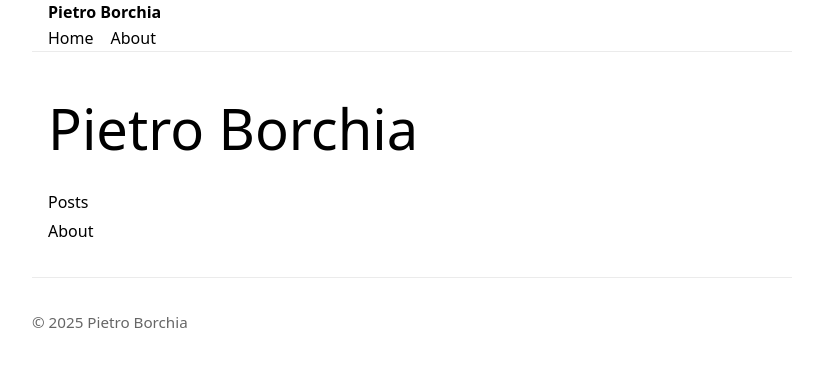
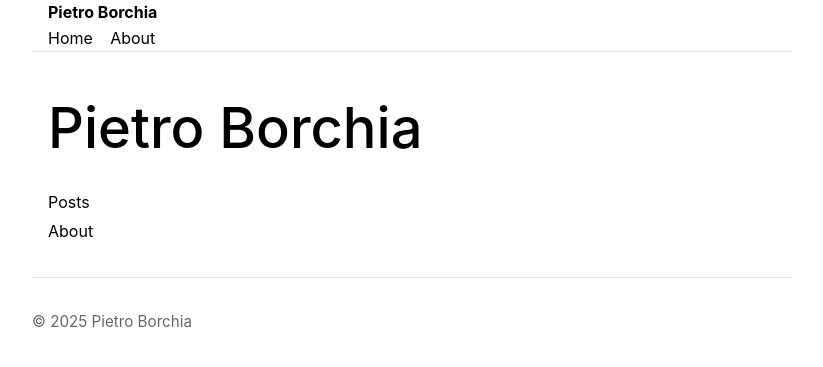
Before and after one commit to pietroborchia/my-blog, a Jekyll site: the page built from index.md, in a window 1280 px wide. Shown: the top 367 px of the page, without its empty margins (228-1051 px from the left). Built offline with Jekyll 4.4.1, drawn with Linux system fonts in a browser that asks for light colours.

Commit message:
Update style.css

```diff
--- a/assets/style.css
+++ b/assets/style.css
@@ -1,7 +1,7 @@
 
 :root { --maxw: 760px; --pad: 1rem; --radius: 12px; --border: 1px solid rgba(0,0,0,.08); }
 * { box-sizing: border-box; }
-body { margin: 0; font-family: system-ui, -apple-system, Segoe UI, Roboto, Ubuntu, Cantarell, 'Helvetica Neue', Arial; line-height: 1.6; background-color: #ffffff; color: #000000;}
+body { margin: 0; font-family: "Arvo", -apple-system, Segoe UI, Roboto, Ubuntu, Cantarell, 'Helvetica Neue', Arial; line-height: 1.6; background-color: #ffffff; color: #000000;}
 .container { max-width: var(--maxw); margin: 0 auto; padding: 0 var(--pad); }
 .site-header { position: sticky; top: 0; backdrop-filter: blur(8px); background: rgba(255,255,255,.8); border-bottom: var(--border); }
 .site-header .brand { font-weight: 700; text-decoration: none; color: inherit; margin-right: 1rem; }
```
